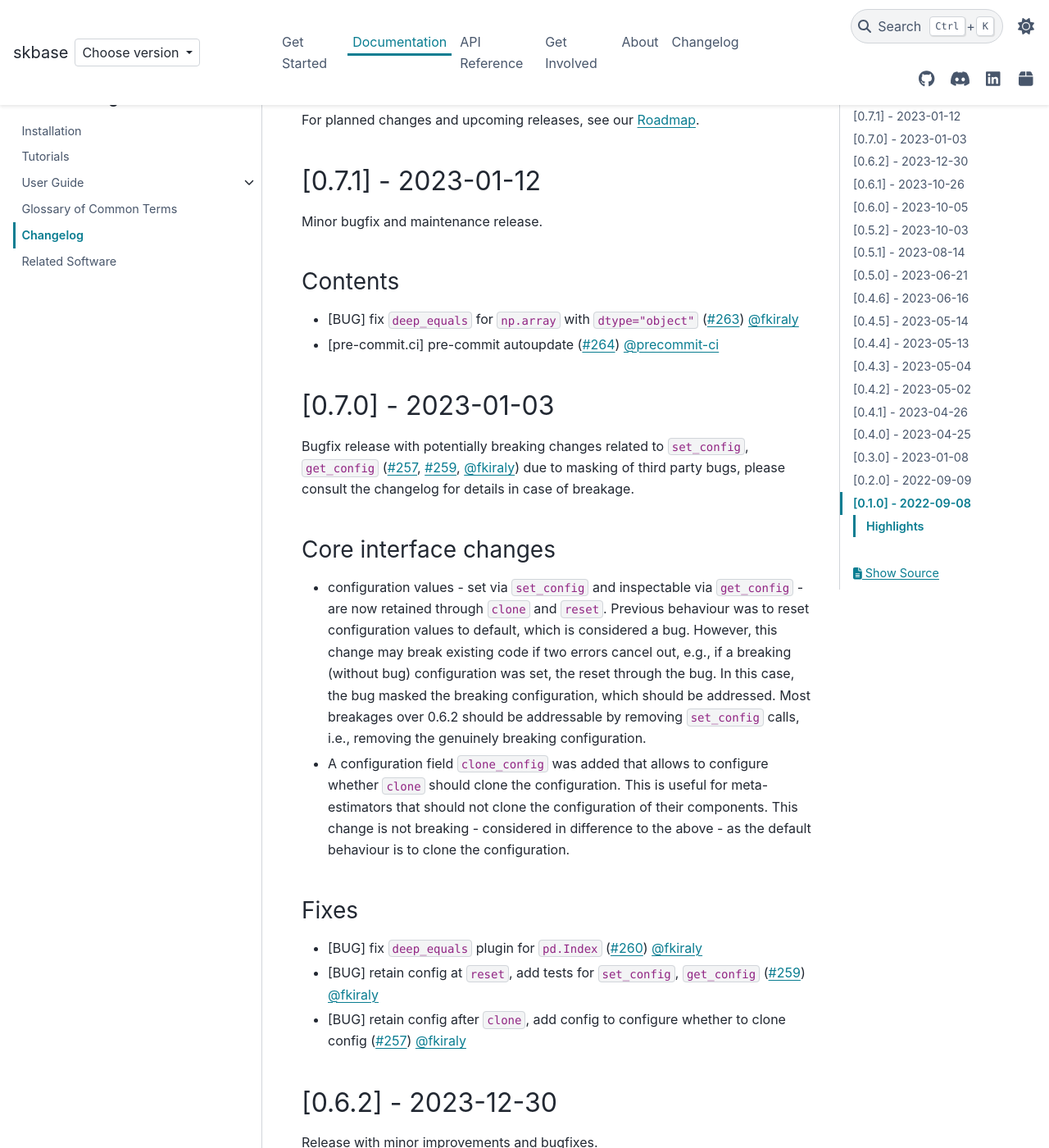
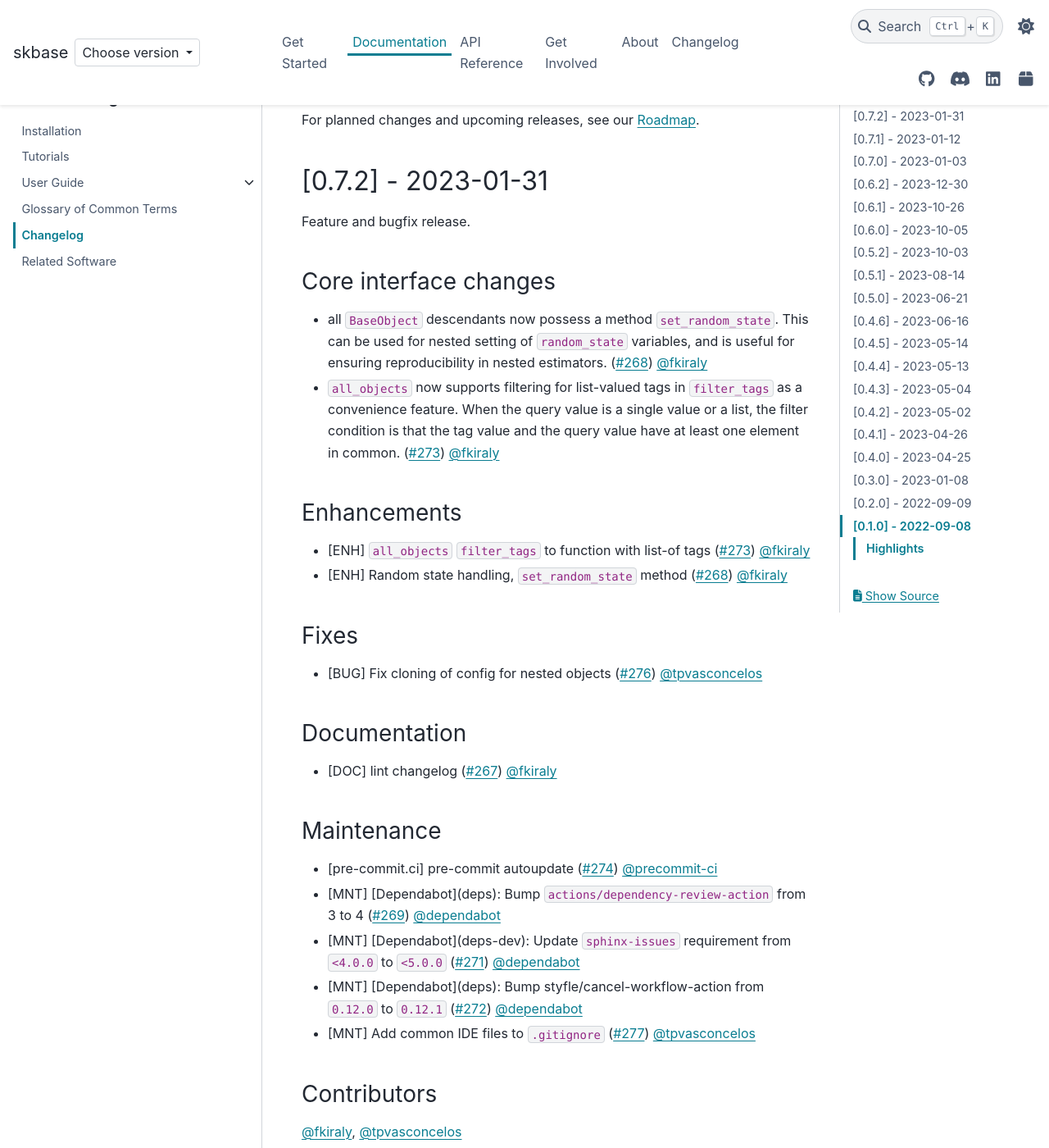
Before and after one commit to sktime/skbase, a Sphinx documentation site: the page built from docs/source/user_documentation/changelog.rst, in a window 1280 px wide and 1400 px high, scrolled down 283 px. Shown: the whole window at 82% size. Built offline with Sphinx 7.4.7 and the PyData theme 0.15.4, drawn with Linux system fonts in a browser that asks for light colours; comment, search, counter and statistics services are not loaded.

Commit message:
Release 0.7.2 (#278)
Release 0.7.2

* changelog
* version bump

```diff
--- a/docs/source/user_documentation/changelog.rst
+++ b/docs/source/user_documentation/changelog.rst
@@ -13,6 +13,60 @@
 `PyPi release <https://libraries.io/pypi/scikit-base>`_.
 
 For planned changes and upcoming releases, see our :ref:`roadmap`.
+
+
+[0.7.2] - 2023-01-31
+====================
+
+Feature and bugfix release.
+
+Core interface changes
+----------------------
+
+* all ``BaseObject`` descendants now possess a method ``set_random_state``.
+  This can be used for nested setting of ``random_state`` variables,
+  and is useful for ensuring reproducibility in nested estimators.
+  (:pr:`268`) :user:`fkiraly`
+* ``all_objects`` now supports filtering for list-valued tags in ``filter_tags``
+  as a convenience feature.
+  When the query value is a single value or a list, the filter condition is
+  that the tag value and the query value have at least one element in common.
+  (:pr:`273`) :user:`fkiraly`
+
+Enhancements
+------------
+
+* [ENH] ``all_objects`` ``filter_tags`` to function with list-of tags
+  (:pr:`273`) :user:`fkiraly`
+* [ENH] Random state handling, ``set_random_state`` method (:pr:`268`) :user:`fkiraly`
+
+Fixes
+-----
+
+* [BUG] Fix cloning of config for nested objects (:pr:`276`) :user:`tpvasconcelos`
+
+Documentation
+-------------
+
+* [DOC] lint changelog (:pr:`267`) :user:`fkiraly`
+
+Maintenance
+-----------
+
+* [pre-commit.ci] pre-commit autoupdate (:pr:`274`) :user:`precommit-ci`
+* [MNT] [Dependabot](deps): Bump ``actions/dependency-review-action`` from 3 to 4
+  (:pr:`269`) :user:`dependabot`
+* [MNT] [Dependabot](deps-dev): Update ``sphinx-issues`` requirement
+  from ``<4.0.0`` to ``<5.0.0`` (:pr:`271`) :user:`dependabot`
+* [MNT] [Dependabot](deps): Bump styfle/cancel-workflow-action
+  from ``0.12.0`` to ``0.12.1`` (:pr:`272`) :user:`dependabot`
+* [MNT] Add common IDE files to ``.gitignore`` (:pr:`277`) :user:`tpvasconcelos`
+
+Contributors
+------------
+:user:`fkiraly`,
+:user:`tpvasconcelos`
+
 
 [0.7.1] - 2023-01-12
 ====================
--- a/pyproject.toml
+++ b/pyproject.toml
@@ -1,6 +1,6 @@
 [project]
 name = "scikit-base"
-version = "0.7.1"
+version = "0.7.2"
 description = "Base classes for sklearn-like parametric objects"
 authors = [
     {name = "sktime developers", email = "sktime.toolbox@gmail.com"},
--- a/skbase/__init__.py
+++ b/skbase/__init__.py
@@ -6,4 +6,4 @@
 The included functionality makes it easy to reuse scikit-learn and
 sktime design principles in your project.
 """
-__version__: str = "0.7.1"
+__version__: str = "0.7.2"
```
Also changed, not shown: README.md (+1 -1 lines), docs/source/_static/switcher.json (+6 -1 lines).
